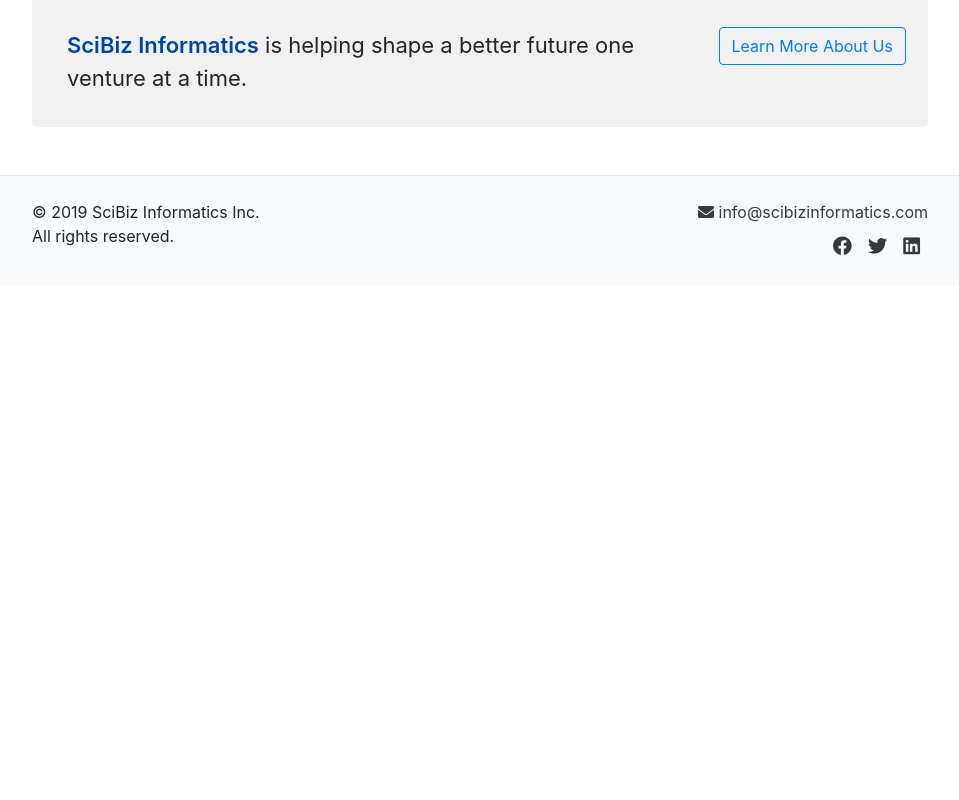
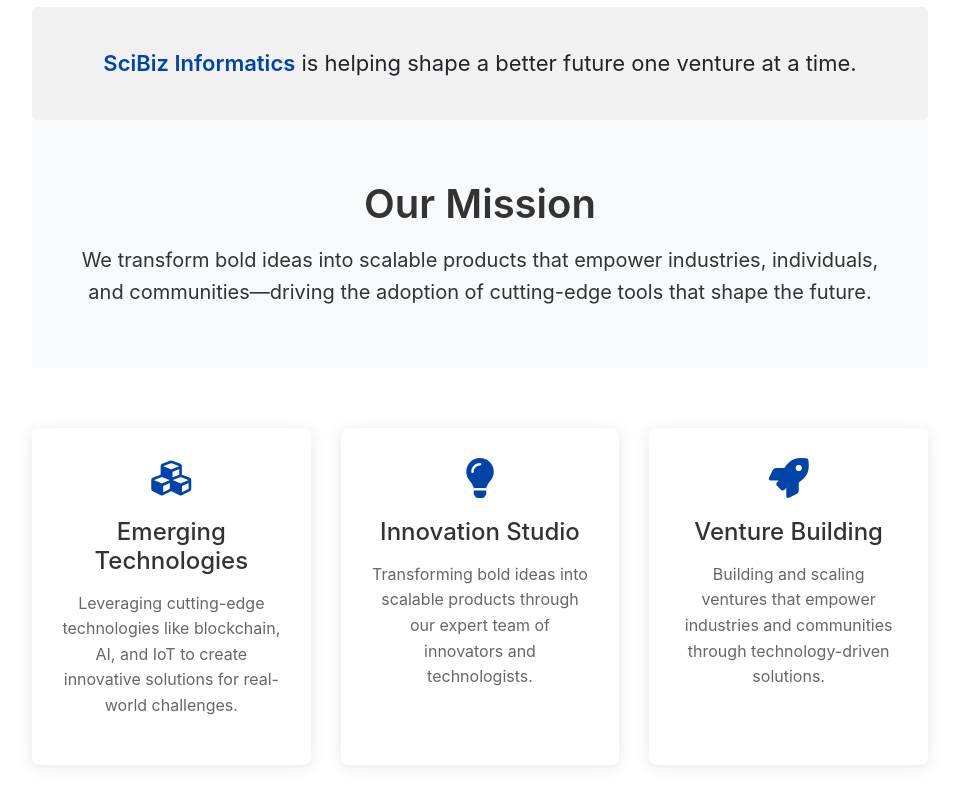
Before and after one commit to scibizinformatics/website, a Nuxt app: page /#/ in a window 1280 px wide. Shown: the part 540-1340 px from the top of the page, without its empty margins (160-1119 px from the left). Before the commit the page ends 825 px from the top, so only its background shows below. Built offline with nearby package versions, Linux system fonts and the light colour scheme.

Commit message:
Added content in home page

```diff
--- a/pages/index.vue
+++ b/pages/index.vue
@@ -25,26 +25,63 @@
 
     <div id="call-to-action">
       <b-row style="padding: 20px;">
-        <b-col id="cta-text" sm="12" md="9">
+        <b-col id="cta-text" class="text-center">
           <span>SciBiz Informatics</span> is helping shape a better future one venture at a time.
         </b-col>
-        <b-col sm="12" md="3" style="padding: 10px; text-align: center;">
-          <b-button variant="outline-primary" to="/about">
-            Learn More About Us
-          </b-button>
+      </b-row>
+    </div>
+
+    <!-- Mission Statement -->
+    <div class="mission-statement">
+      <b-row>
+        <b-col md="12" class="text-center">
+          <h2 class="section-title">
+            Our Mission
+          </h2>
+          <p class="mission-text">
+            We transform bold ideas into scalable products that empower industries, individuals, and communities—driving the adoption of cutting-edge tools that shape the future.
+          </p>
         </b-col>
       </b-row>
+    </div>
+
+    <!-- Services Section -->
+    <section class="services-section">
+      <b-row>
+        <b-col md="4">
+          <div class="service-card">
+            <i class="fas fa-cubes service-icon" />
+            <h3>Emerging Technologies</h3>
+            <p>Leveraging cutting-edge technologies like blockchain, AI, and IoT to create innovative solutions for real-world challenges.</p>
+          </div>
+        </b-col>
+        <b-col md="4">
+          <div class="service-card">
+            <i class="fas fa-lightbulb service-icon" />
+            <h3>Innovation Studio</h3>
+            <p>Transforming bold ideas into scalable products through our expert team of innovators and technologists.</p>
+          </div>
+        </b-col>
+        <b-col md="4">
+          <div class="service-card">
+            <i class="fas fa-rocket service-icon" />
+            <h3>Venture Building</h3>
+            <p>Building and scaling ventures that empower industries and communities through technology-driven solutions.</p>
+          </div>
+        </b-col>
+      </b-row>
+    </section>
+
+    <div class="mt-2 mb-4 text-center">
+      <b-button variant="outline-primary" to="/about" size="lg">
+        Learn More About Us
+      </b-button>
     </div>
   </div>
 </template>
 
 <script>
 export default {
-  methods: {
-    openMessenger () {
-      window.open('https://m.me/scibizinformatics', '_blank')
-    }
-  },
   head () {
     return {
       title: 'SciBiz Informatics | Innovation Studio & Venture Builder',
@@ -52,7 +89,7 @@ export default {
         {
           hid: 'description',
           name: 'description',
-          content: 'SciBiz Informatics is an innovation studio and venture builder focused on delivering real-world solutions through emerging technologies. We transform bold ideas into scalable products.'
+          content: 'SciBiz Informatics is an innovation studio and venture builder focused on delivering real-world solutions through emerging technologies. We transform bold ideas into scalable products that empower industries, individuals, and communities.'
         },
         {
           hid: 'og:title',
@@ -62,7 +99,7 @@ export default {
         {
           hid: 'og:description',
           property: 'og:description',
-          content: 'SciBiz Informatics is an innovation studio and venture builder focused on delivering real-world solutions through emerging technologies. We transform bold ideas into scalable products.'
+          content: 'SciBiz Informatics is an innovation studio and venture builder focused on delivering real-world solutions through emerging technologies. We transform bold ideas into scalable products that empower industries, individuals, and communities.'
         },
         {
           hid: 'og:type',
@@ -77,8 +114,9 @@ export default {
 
 <style scoped>
 .home {
-  padding-top: 20px;
+  padding-top: 30px;
 }
+
 #carousel h1 {
   color: black;
 }
@@ -91,11 +129,125 @@ export default {
 
 #cta-text {
   font-size: 22px;
-  padding: 12px 12px 12px 30px;
+  padding: 20px;
 }
 
 #cta-text span {
   color: #0044aa;
   font-weight: 600;
 }
+
+/* Mission Statement */
+.mission-statement {
+  padding: 60px 0;
+  background-color: #f8f9fa;
+}
+
+.mission-text {
+  font-size: 1.25rem;
+  color: #333;
+  max-width: 800px;
+  margin: 0 auto;
+  line-height: 1.6;
+}
+
+/* New Sections Styling */
+section {
+  padding: 60px 0;
+}
+
+.section-title {
+  text-align: center;
+  color: #333;
+  font-size: 2.5rem;
+  margin-bottom: 1rem;
+  font-weight: 600;
+}
+
+/* Services Section */
+.service-card {
+  text-align: center;
+  padding: 30px;
+  background: white;
+  border-radius: 8px;
+  box-shadow: 0 2px 15px rgba(0, 0, 0, 0.1);
+  transition: transform 0.3s ease;
+  height: 100%;
+}
+
+.service-card:hover {
+  transform: translateY(-5px);
+}
+
+.service-icon {
+  font-size: 2.5rem;
+  color: #0044aa;
+  margin-bottom: 20px;
+}
+
+.service-card h3 {
+  color: #333;
+  margin-bottom: 15px;
+  font-size: 1.5rem;
+}
+
+.service-card p {
+  color: #666;
+  line-height: 1.6;
+}
+
+/* Ventures Section */
+.ventures-section {
+  background-color: #f8f9fa;
+}
+
+.venture-card {
+  background: white;
+  border-radius: 8px;
+  overflow: hidden;
+  box-shadow: 0 2px 15px rgba(0, 0, 0, 0.1);
+  height: 100%;
+}
+
+.venture-image {
+  width: 100%;
+  height: 200px;
+  object-fit: cover;
+}
+
+.venture-content {
+  padding: 20px;
+  text-align: center;
+}
+
+.venture-content h3 {
+  color: #333;
+  margin-bottom: 15px;
+}
+
+/* Contact Section */
+.contact-section {
+  background: linear-gradient(rgba(0, 68, 170, 0.9), rgba(0, 68, 170, 0.9));
+  color: white;
+}
+
+.contact-section .section-title {
+  color: white;
+}
+
+.contact-content {
+  max-width: 600px;
+  margin: 0 auto;
+}
+
+.contact-email {
+  color: white;
+  text-decoration: none;
+  font-size: 1.2rem;
+}
+
+.contact-email:hover {
+  color: #f1f1f1;
+  text-decoration: none;
+}
 </style>
```
Also changed, not shown: 1 other file (tests, documents, lock files or other folders).
